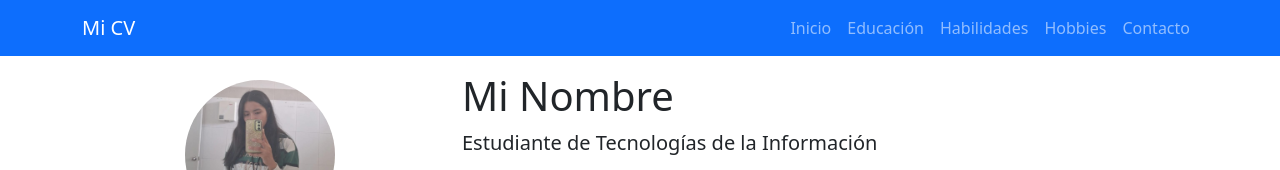
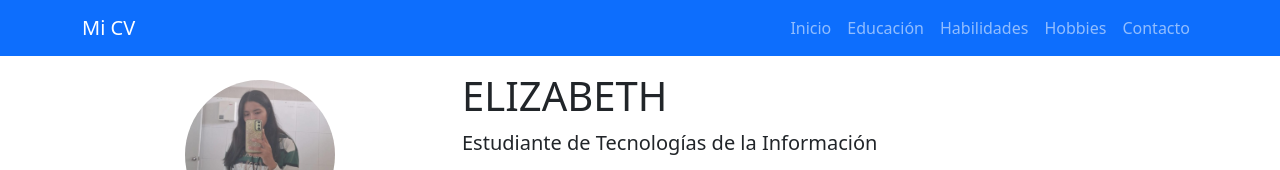
Before and after one commit to elizalhdz/CV-, a plain HTML site: page index.html in a window 1280 px wide. Shown: the top 170 px of the page. Drawn offline with nearby package versions, Linux system fonts and the light colour scheme.

Commit message:
Update index.html

```diff
--- a/index.html
+++ b/index.html
@@ -58,7 +58,7 @@
                     <img src="imagen.jpg" alt="Mi foto" class="profile-img rounded-circle">
                 </div>
                 <div class="col-md-8">
-                    <h1>Mi Nombre</h1>
+                    <h1>ELIZABETH</h1>
                     <p class="lead">Estudiante de Tecnologías de la Información</p>
                     <p>Hola, bienvenido a mi CV. Soy estudiante de Tecnologías de la Información con gran entusiasmo por aprender y crecer profesionalmente. Me interesa desarrollar mis habilidades en programación y adquirir experiencia práctica.</p>
                 </div>
```
